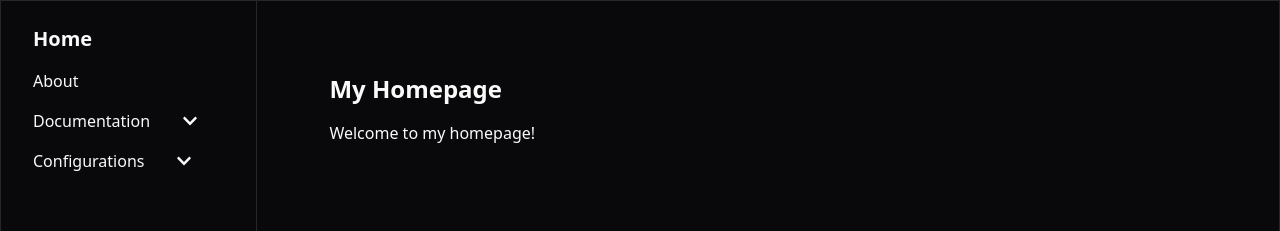
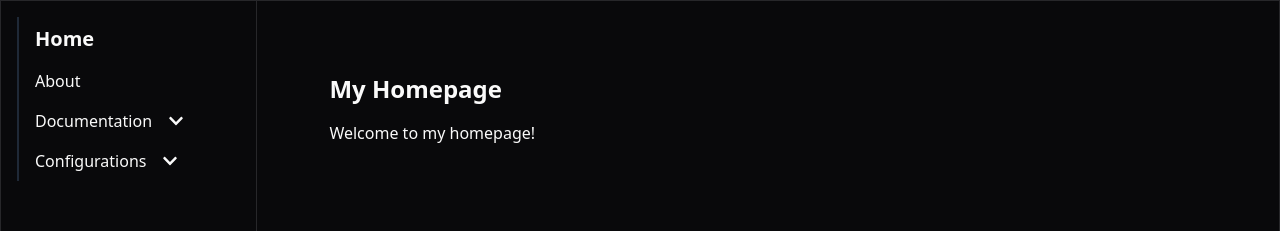
Before and after one commit to cameronmcginley/sitewatch, a Next.js app in the folder ui/: page /config in a window 1280 px wide. Shown: the top 231 px of the page. Built offline with nearby package versions, Linux system fonts and the light colour scheme.

Commit message:
Vertical nav

```diff
--- a/ui/app/config/page.tsx
+++ b/ui/app/config/page.tsx
@@ -8,6 +8,9 @@ export default function Test() {
         <h1 className="text-2xl font-bold">My Homepage</h1>
         <p className="mt-4">Welcome to my homepage!</p>
       </PageContainer>
+
+      {/* Table */}
+      {/* https://github.com/sadmann7/shadcn-table?tab=readme-ov-file */}
     </div>
   );
 }
--- a/ui/components/sections/VerticalNav.tsx
+++ b/ui/components/sections/VerticalNav.tsx
@@ -26,32 +26,22 @@ const NavItem: React.FC<{ link: NavLink }> = ({ link }) => {
   const toggleOpen = () => setIsOpen(!isOpen);
 
   return (
-    <li className="!m-0">
+    <li className="!m-0 relative group border-l-2 border-gray-800 hover:border-white">
       {link.sublinks ? (
         <div>
-          <div className="w-fit gap-4 flex items-center justify-between rounded ">
-            <Link
-              href={link.href || "#"}
-              className={
-                "w-fit hover:underline block px-4 py-2 " +
-                (link.className ? link.className : "")
-              }
-            >
-              {link.name}
-            </Link>
-            <button
-              onClick={toggleOpen}
-              className="hover:underline flex items-center justify-center text-left"
-            >
-              {isOpen ? <FaChevronUp /> : <FaChevronDown />}
-            </button>
-          </div>
+          <button
+            onClick={toggleOpen}
+            className="w-fit gap-4 flex items-center justify-between hover:underline hover:font-bold px-4 py-2"
+          >
+            {link.name}
+            {isOpen ? <FaChevronUp /> : <FaChevronDown />}
+          </button>
 
           <Collapsible open={isOpen}>
             <CollapsibleContent
               className={`${isOpen ? "max-h-40" : "max-h-0"}`}
             >
-              <ul className="pl-4 space-y-2">
+              <ul className="ml-4 space-y-2">
                 {link.sublinks.map((sublink, subIndex) => (
                   <NavItem key={subIndex} link={sublink} />
                 ))}
@@ -63,7 +53,7 @@ const NavItem: React.FC<{ link: NavLink }> = ({ link }) => {
         <Link
           href={link.href || "#"}
           className={
-            "w-fit hover:underline block px-4 rounded py-2 " +
+            "w-fit hover:underline hover:font-bold block px-4 rounded py-2 " +
             (link.className ? link.className : "")
           }
         >
```
